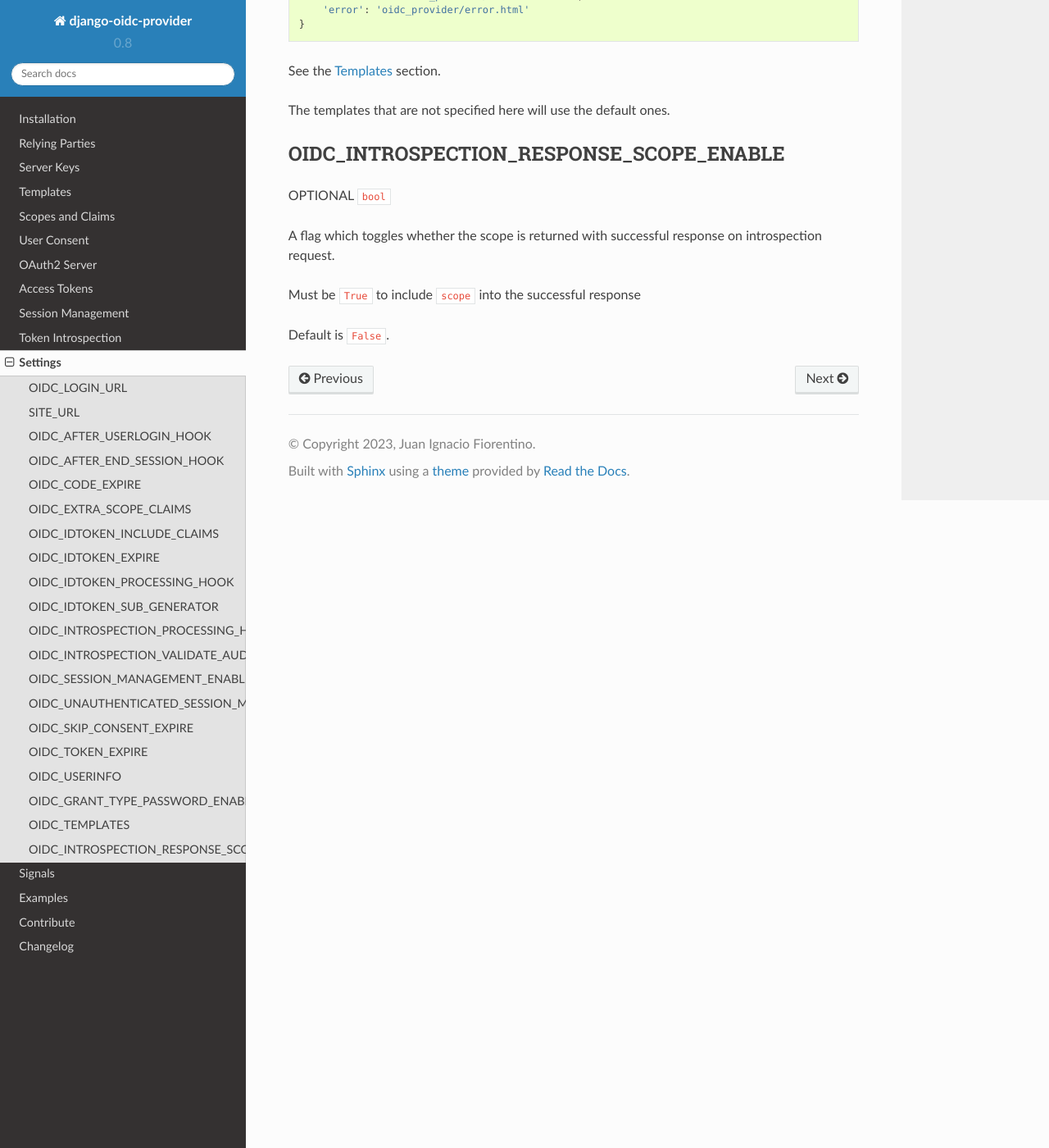
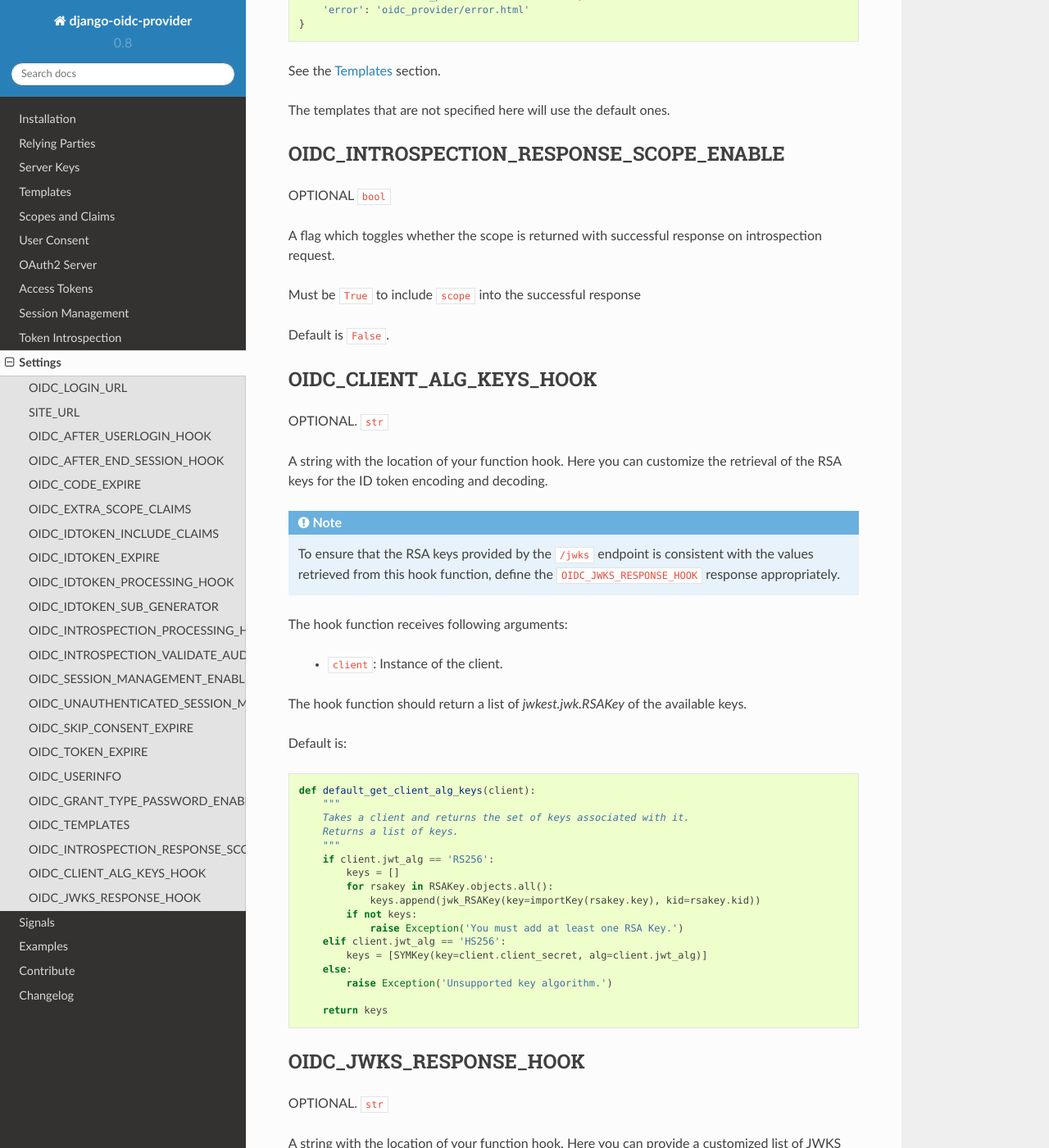
Before and after one commit to juanifioren/django-oidc-provider, a Sphinx documentation site: the page built from docs/sections/settings.rst, in a window 1280 px wide and 1400 px high, scrolled down 5679 px. Shown: the whole window at 82% size. Built offline with Sphinx 7.4.7 and the Read the Docs theme 2.0.0, drawn with Linux system fonts in a browser that asks for light colours; some of the changed text lies outside the part shown.

Commit message:
Customize RSA key import and JWKs endpoint response via hooks
This update allows users of the plugin to set up custom retrieval of RSA keys used to encode/decode ID tokens.

```diff
--- a/docs/sections/settings.rst
+++ b/docs/sections/settings.rst
@@ -245,3 +245,84 @@ A flag which toggles whether the scope is returned with successful response on i
 Must be ``True`` to include ``scope`` into the successful response
 
 Default is ``False``.
+
+OIDC_CLIENT_ALG_KEYS_HOOK
+=========================
+
+OPTIONAL. ``str``
+
+A string with the location of your function hook.
+Here you can customize the retrieval of the RSA keys for the ID token encoding and decoding.
+
+.. note::
+    To ensure that the RSA keys provided by the ``/jwks`` endpoint is consistent with the
+    values retrieved from this hook function, define the ``OIDC_JWKS_RESPONSE_HOOK`` response appropriately.
+
+The hook function receives following arguments:
+
+ * ``client``: Instance of the client.
+
+The hook function should return a list of `jwkest.jwk.RSAKey` of the available keys.
+
+Default is::
+
+    def default_get_client_alg_keys(client):
+        """
+        Takes a client and returns the set of keys associated with it.
+        Returns a list of keys.
+        """
+        if client.jwt_alg == 'RS256':
+            keys = []
+            for rsakey in RSAKey.objects.all():
+                keys.append(jwk_RSAKey(key=importKey(rsakey.key), kid=rsakey.kid))
+            if not keys:
+                raise Exception('You must add at least one RSA Key.')
+        elif client.jwt_alg == 'HS256':
+            keys = [SYMKey(key=client.client_secret, alg=client.jwt_alg)]
+        else:
+            raise Exception('Unsupported key algorithm.')
+
+        return keys
+
+
+OIDC_JWKS_RESPONSE_HOOK
+=======================
+
+OPTIONAL. ``str``
+
+A string with the location of your function hook.
+Here you can provide a customized list of JWKS that will be returned by the ``/jwks`` endpoint.
+
+.. note::
+    To ensure that the RSA keys provided by the ``/jwks`` endpoint is consistent with the
+    values retrieved from this hook function, define the ``OIDC_CLIENT_ALG_KEYS_HOOK`` appropriately.
+
+This hook function takes in no arguments, and should returns a list of dictionaries with the following keys:
+* 'kty' with the value 'RSA'
+* 'alg' with the value 'RS256'
+* 'use' with the value 'sig'
+* 'kid' with the kid for the key
+* 'n'   with the  base64 representation of the modulus parameter
+* 'e'   with the base64 representation of the exponent parameter
+
+Default is::
+
+    def default_get_jwks():
+    """
+    Returns a list of dictionaries containing the JWKs for return by the ``jwks`` endpoint
+    """
+
+        dic = dict(keys=[])
+
+        for rsakey in RSAKey.objects.all():
+            public_key = importKey(rsakey.key).publickey()
+            dic['keys'].append({
+                'kty': 'RSA',
+                'alg': 'RS256',
+                'use': 'sig',
+                'kid': rsakey.kid,
+                'n': long_to_base64(public_key.n),
+                'e': long_to_base64(public_key.e),
+            })
+
+        return dic
--- a/oidc_provider/version.py
+++ b/oidc_provider/version.py
@@ -1 +1 @@
-__version__ = '0.8.0'
+__version__ = '0.9.0'
```
Also changed, not shown: 4 other files.
